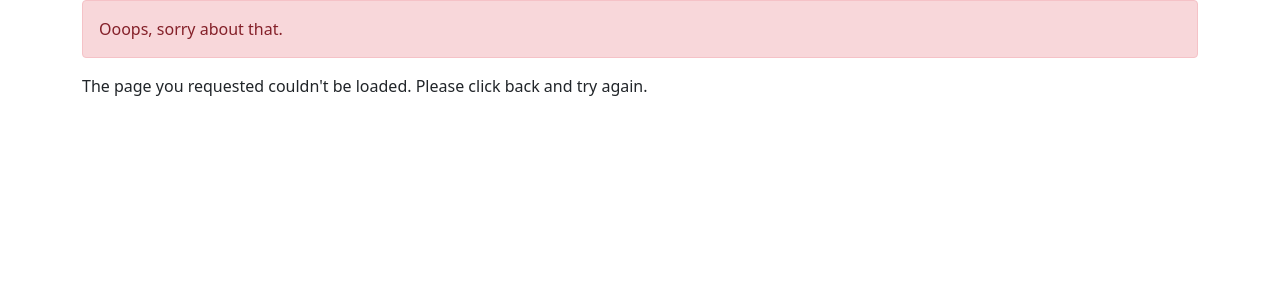
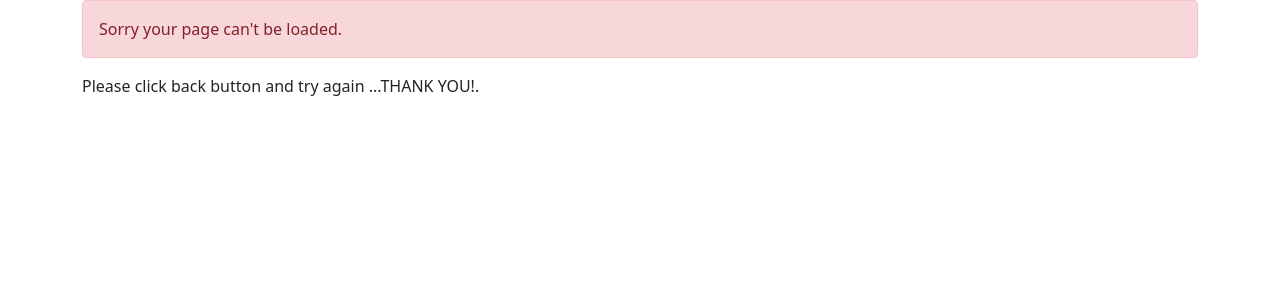
Before and after one commit to Shazil97/comp1006-Assignment2P1, a PHP site: page /error.php in a window 1280 px wide. Shown: the part 88-388 px from the top of the page. Run offline with PHP 8.4, Linux system fonts and the light colour scheme.

Commit message:
General error updated

```diff
--- a/Household-items.php
+++ b/Household-items.php
@@ -77,7 +77,7 @@ if (!empty($_GET['categoryId'])) {
         </select>
 
     </fieldset>
-
+    <input type="hidden" name="itemId" id="itemId" value="<?php echo $category['categoryId']; ?>" />
     <button type="save" class="btn btn-dark">Save</button>
 </form>
 </main>
--- a/error.php
+++ b/error.php
@@ -2,6 +2,6 @@
 include 'header.php'; ?>
 
 <main class="container">
-    <div class="alert alert-danger">Ooops, sorry about that.</div>
-    <p>The page you requested couldn't be loaded.  Please click back and try again.</p>
+    <div class="alert alert-danger">Sorry your page can't be loaded.</div>
+    <p>Please click back button and try again ...THANK YOU!.</p>
 </main>
```
Also changed, not shown: Error404.php (added).
